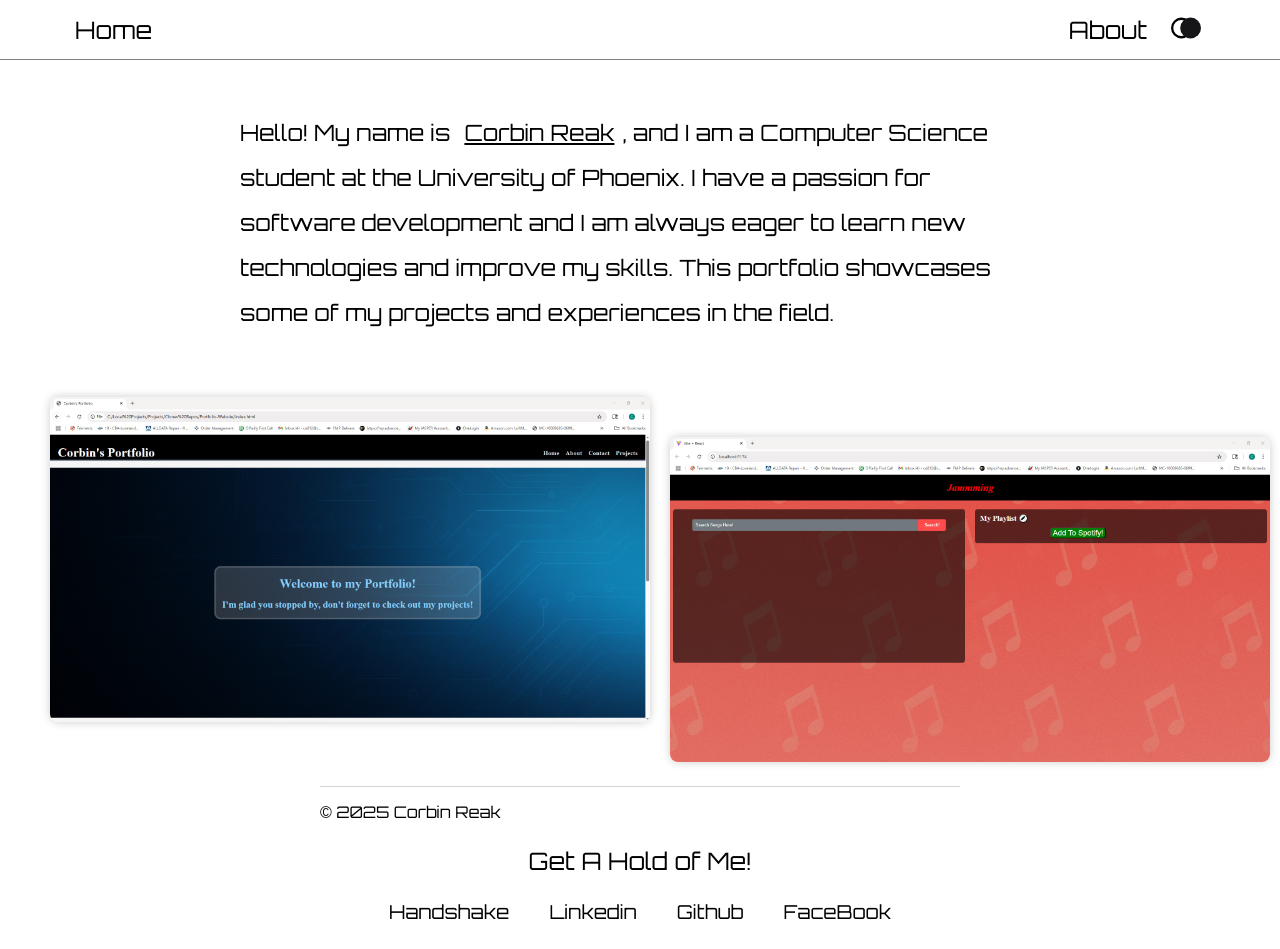
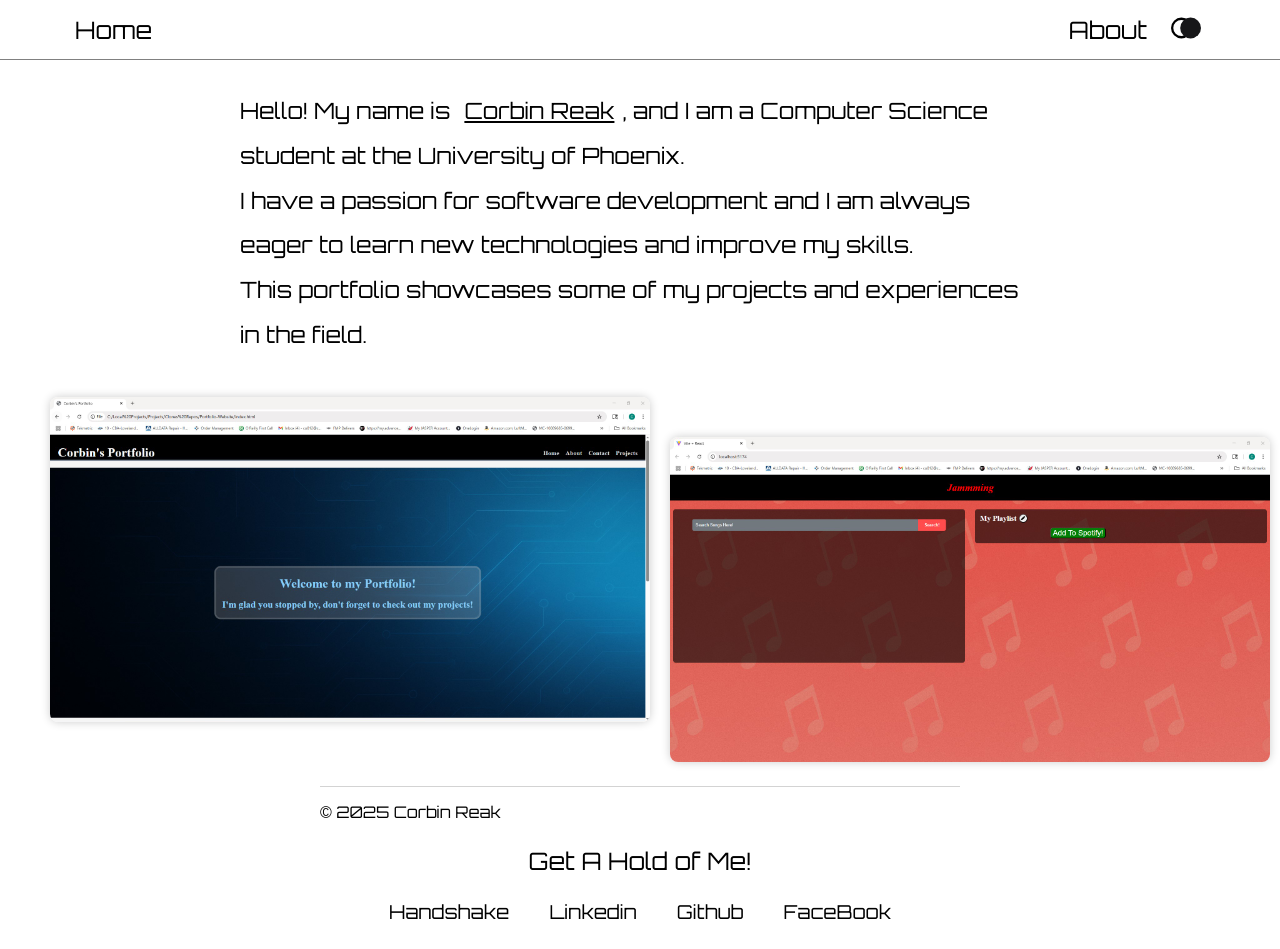
Before and after one commit to corbinreak/Portfolio-v2-react, a React (Vite) app: page / in a window 1280 px wide. Shown: the top 949 px of the page. Built offline with nearby package versions, Linux system fonts and the light colour scheme.

Commit message:
added a animation to my main passage.

```diff
--- a/src/App.css
+++ b/src/App.css
@@ -208,3 +208,16 @@ html.light .footer, #footer-nav h1 {
         background-color: lightgray;
         border-radius: 16px;
     }
+
+.animated-line {
+  opacity: 0;
+  transform: translateY(-30px);
+  animation: fadeInDown 0.6s forwards;
+}
+
+@keyframes fadeInDown {
+  to {
+    opacity: 1;
+    transform: translateY(0);
+  }
+}
--- a/src/Components/About.jsx
+++ b/src/Components/About.jsx
@@ -16,17 +16,26 @@ function About({ darkMode, setDarkMode }) {
         marginTop: '68px'
     }
 
-
-
+    const lines = [
+        "This portfolio showcases some of my projects and experiences in the field.",
+        "I have a passion for software development and I am always eager to learn new technologies and improve my skills.",
+        <>Hello! My name is <span><Link to="/about-extended" className="about-link">Corbin Reak</Link></span>, and I am a Computer Science student at the University of Phoenix.</>
+    ].reverse();
 
     return (
-        <>
-            <article style={articleStyle}>
-                <p>
-                    Hello! My name is <span ><Link to="/about-extended" className='about-link'>Corbin Reak</Link></span>, and I am a Computer Science student at the University of Phoenix. I have a passion for software development and I am always eager to learn new technologies and improve my skills. This portfolio showcases some of my projects and experiences in the field.
-                </p>
-            </article>
-        </>
+        <article style={articleStyle}>
+            <div>
+                {lines.map((line, idx) => (
+                    <div
+                        key={idx}
+                        className="animated-line"
+                        style={{ animationDelay: `${idx * 0.4}s` }}
+                    >
+                        {line}
+                    </div>
+                ))}
+            </div>
+        </article>
     )
 }
 
```
Also changed, not shown: src/Components/About.css (added).
